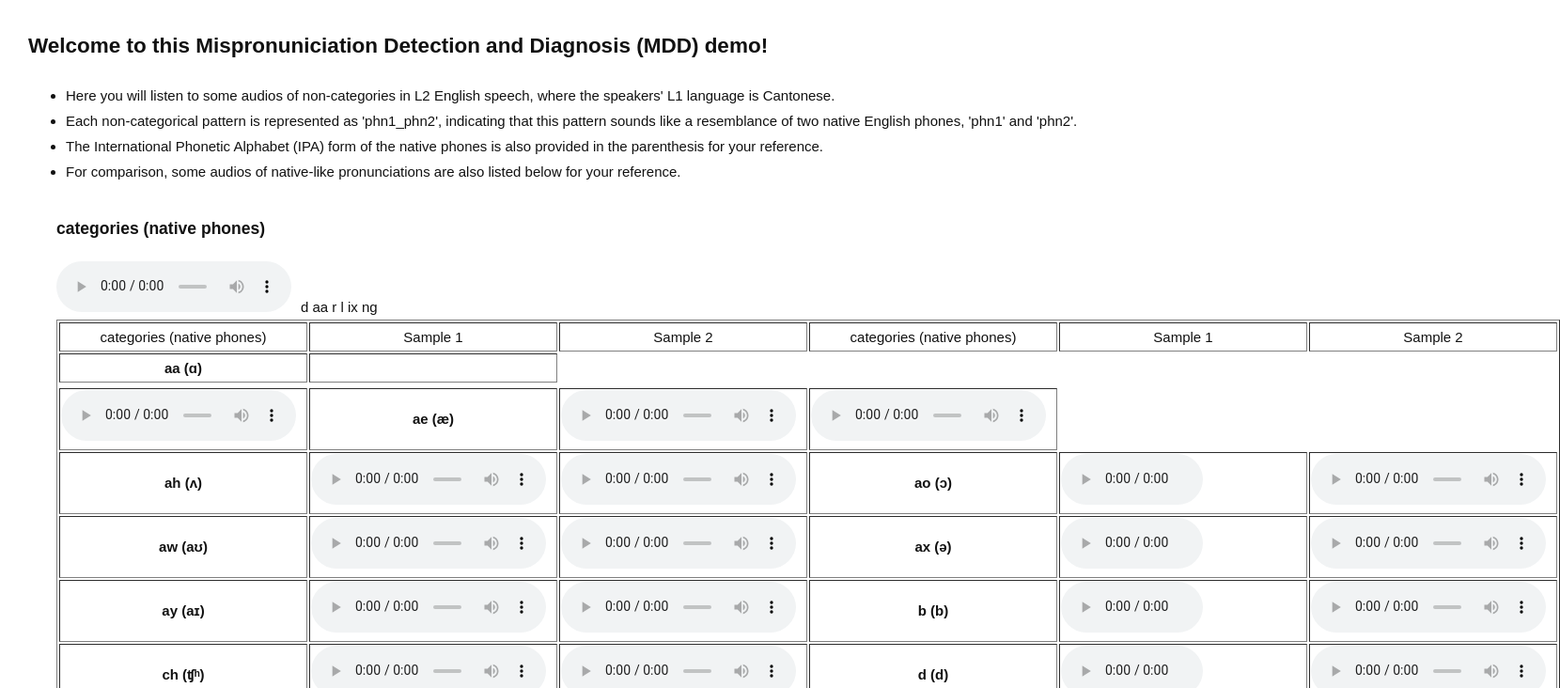
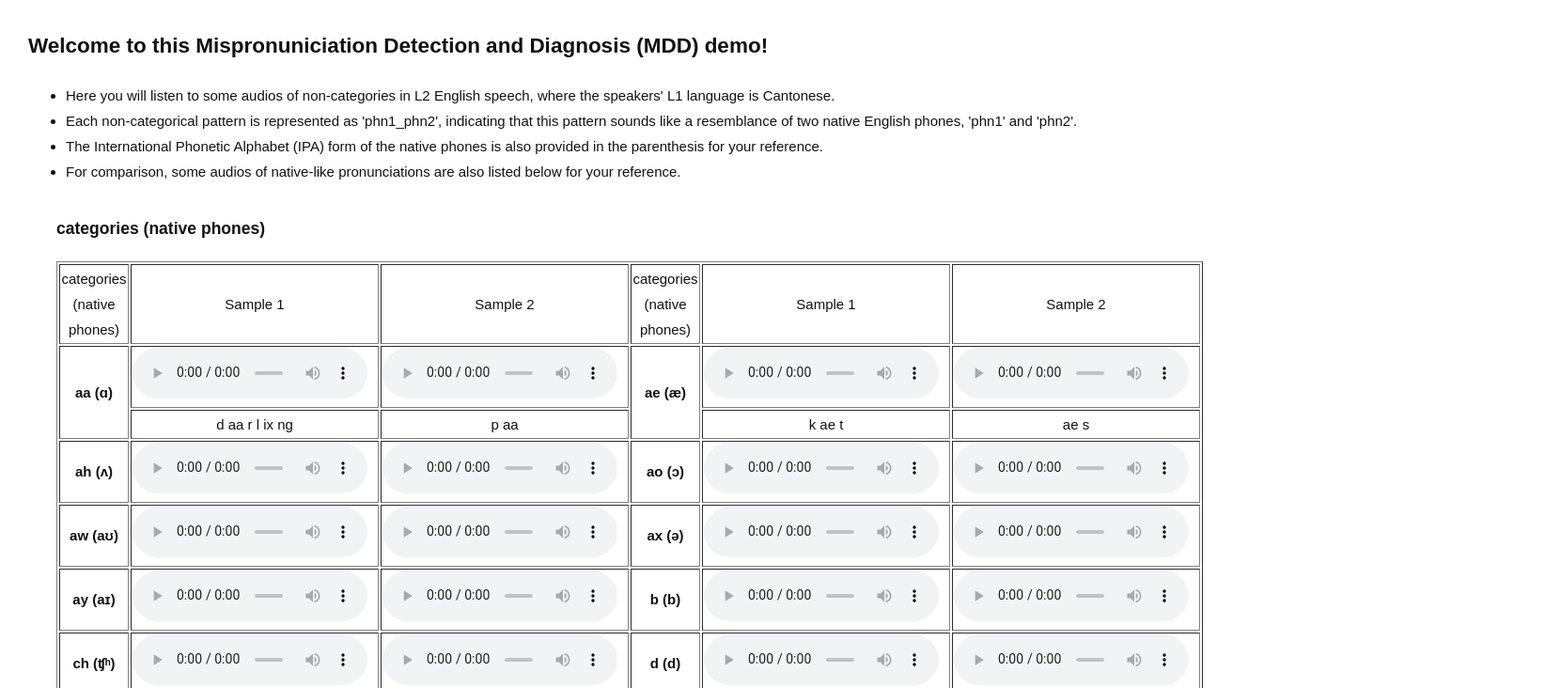
Before and after one commit to lixucuhk/MDD_demo.github.io, a plain HTML site: page index.html in a window 1280 px wide. Shown: the top 732 px of the page at 94% size, 1660 px wide, since content can reach past the window. Drawn offline with Linux system fonts and the light colour scheme.

Commit message:
add text

```diff
--- a/index.html
+++ b/index.html
@@ -50,14 +50,11 @@ audio {
         <td align="center" >Sample 2</td>
       </tr>
       <tr>
-        <td align="center" ><b>aa (ɑ)</b></td>
-        <td align="center" >
-          <tr>
-            <audio controls>
-            <source src="nativephones/aa/FC001_mp15_01_d_aa0_r_l_ix_ng.wav" type="audio/wav">
-            </audio>
-          </tr>
-          <tr>d aa r l ix ng</tr>
+        <td align="center" rowspan="2" ><b>aa (ɑ)</b></td>
+        <td align="center" >
+          <audio controls>
+          <source src="nativephones/aa/FC001_mp15_01_d_aa0_r_l_ix_ng.wav" type="audio/wav">
+          </audio>
         </td>
 
         <td align="center" >
@@ -65,7 +62,7 @@ audio {
           <source src="nativephones/aa/FC001_mp30_03_p_aa0.wav" type="audio/wav">
           </audio>
         </td>
-        <td align="center" ><b>ae (æ)</b></td>
+        <td align="center" rowspan="2" ><b>ae (æ)</b></td>
         <td align="center" >
           <audio controls>
           <source src="nativephones/ae/FC001_mp43_01_k_ae0_t.wav" type="audio/wav">
@@ -76,6 +73,12 @@ audio {
           <source src="nativephones/ae/FC001_mp50_00_ae0_s.wav" type="audio/wav">
           </audio>
         </td>
+      </tr>
+      <tr>
+        <td align="center" >d aa r l ix ng</td>
+        <td align="center" >p aa</td>
+        <td align="center" >k ae t</td>
+        <td align="center" >ae s</td>
       </tr>
       <tr>
         <td align="center" ><b>ah (ʌ)</b></td>
```
